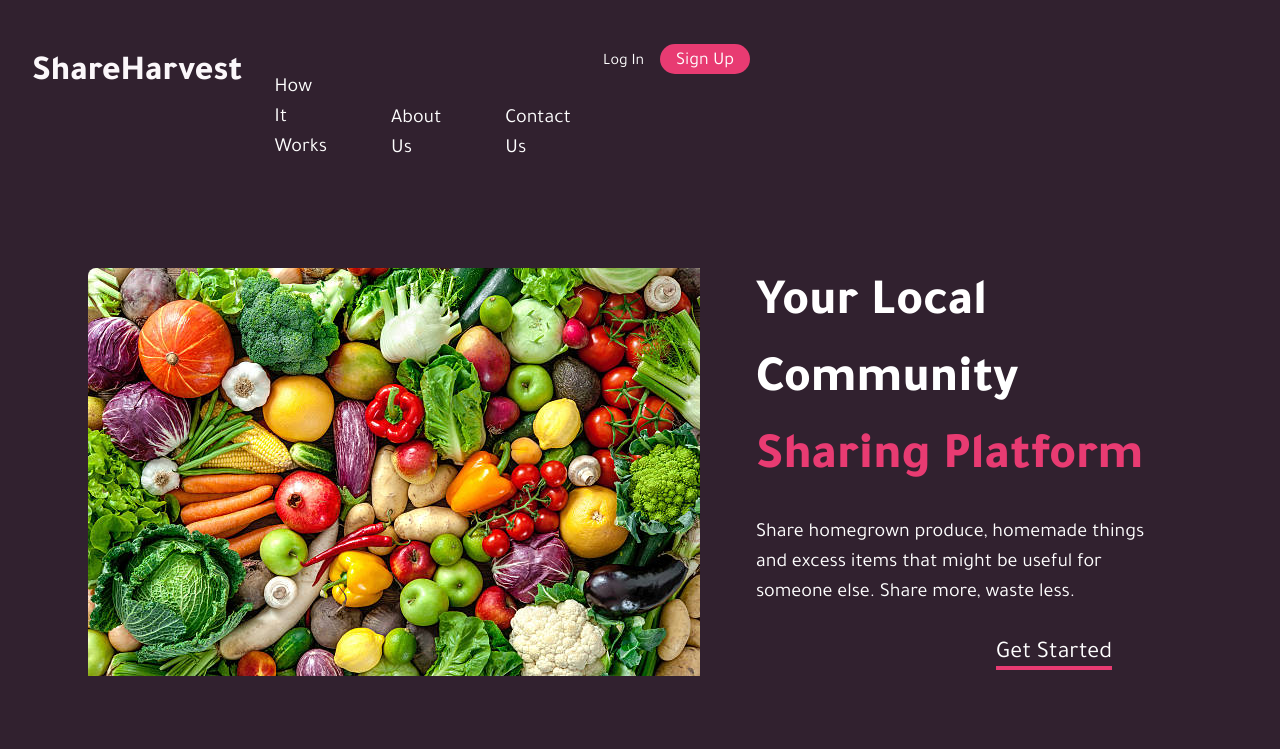
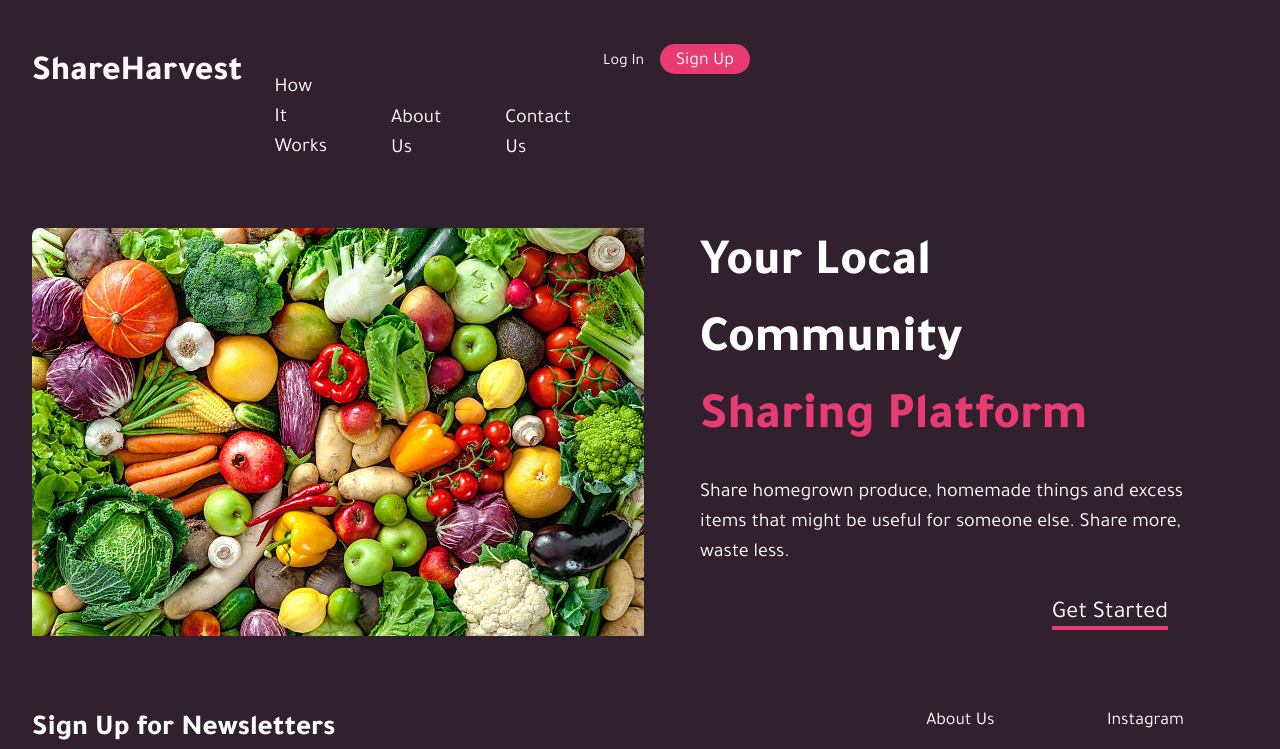
Before and after one commit to DJ-Lor/shareharvest-front-end-react, a React (Create React App) app: page / in a window 1280 px wide. Shown: the top 749 px of the page. Built offline with nearby package versions, Linux system fonts and the light colour scheme.

Commit message:
desktop and tablet static website css less nav bar

```diff
--- a/src/pages/website/Home.jsx
+++ b/src/pages/website/Home.jsx
@@ -1,10 +1,10 @@
 export default function Home() {
   return (
-    <div className="md:px-12 lg:px-14 md:py-16 lg:py-10 flex flex-col md:flex-row justify-center wrap">
+    <div className="flex flex-col lg:flex-row justify-center wrap">
       <img
         src={`${process.env.PUBLIC_URL}/images/placeholder-home.jpeg`}
         alt="home"
-        className="rounded-lg pb-8 md:pr-14"
+        className="rounded-lg pb-8 lg:pr-14"
       />
 
       <div className="">
@@ -19,7 +19,7 @@ export default function Home() {
           be useful for someone else. Share more, waste less.
         </p>
 
-        <p className="text-end pr-4 mt-2 md:pr-20 text-lg md:text-2xl">
+        <p className="text-end pr-4 mt-2 lg:pr-20 text-lg md:text-2xl">
           <a href="/signup" className="border-b-4 border-pinkc">
             Get Started
           </a>
```
